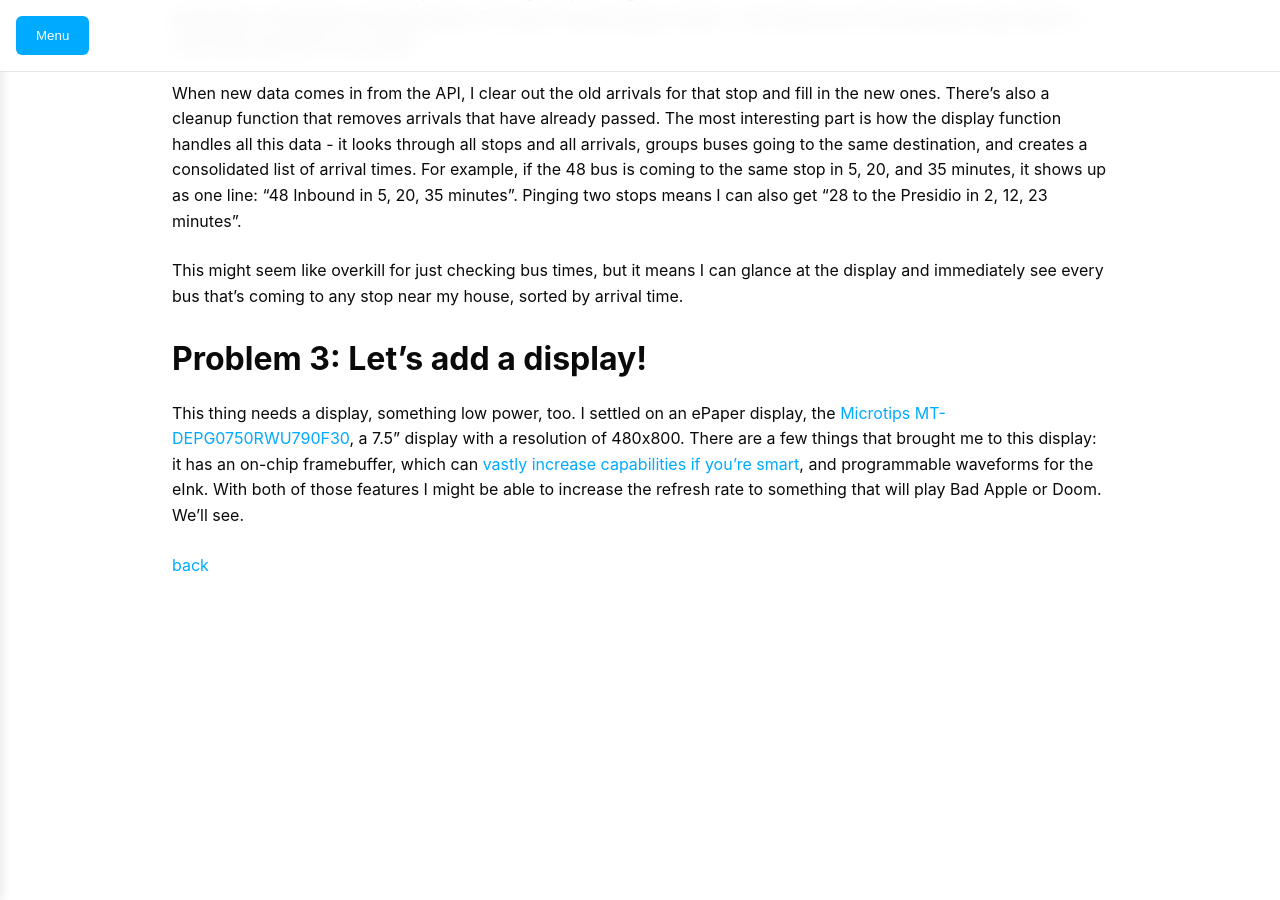
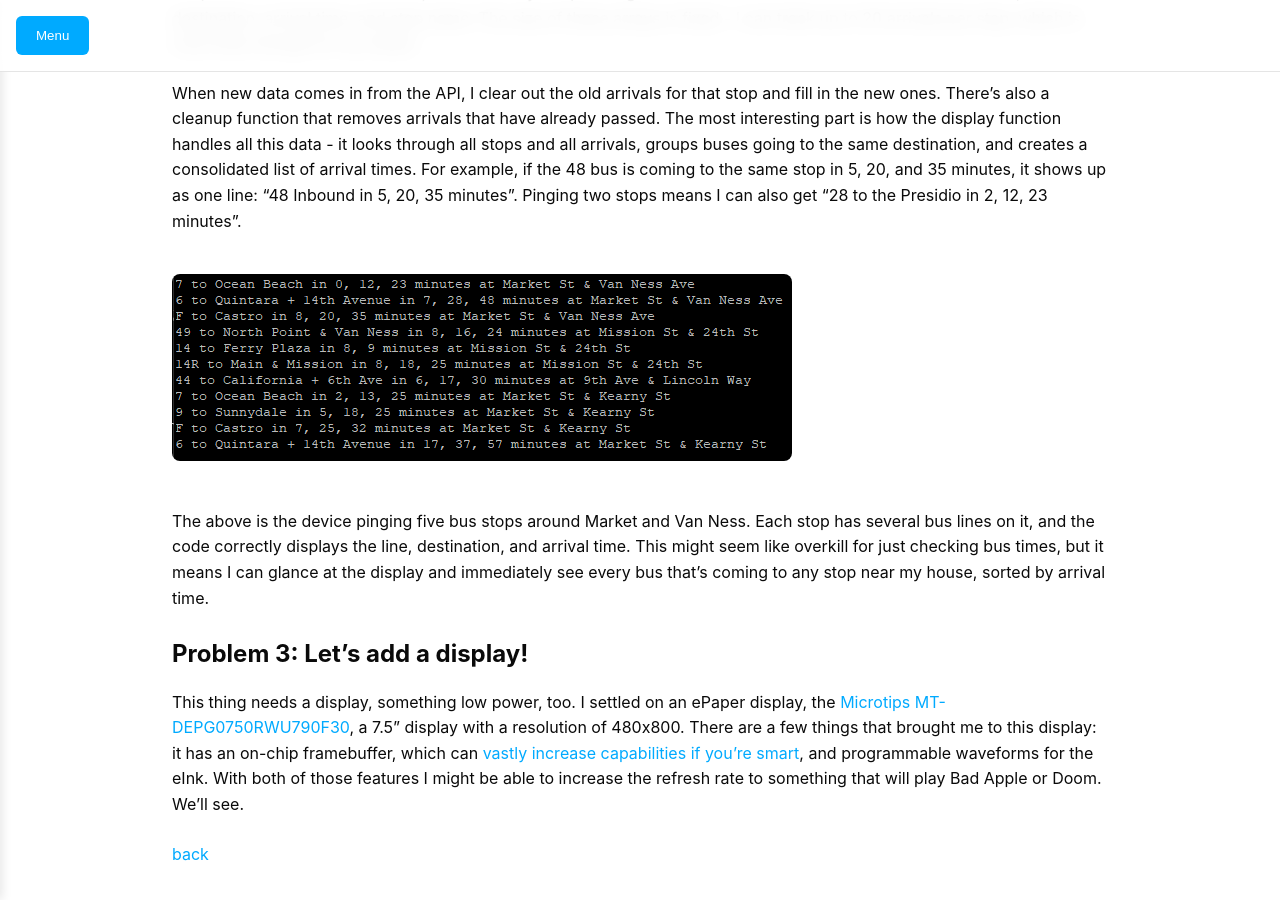
Before and after one commit to bbenchoff/bbenchoff.github.io, a Jekyll site: the page built from pages/BusTideDisplay.md, in a window 1280 px wide and 900 px high, scrolled down 1971 px. Built offline with Jekyll 4.4.1, drawn with Linux system fonts in a browser that asks for light colours; our own code applies the rules of GitHub Pages for plain Markdown files; before the commit the page ends 2605 px from its top, so only the background shows below that; some of the changed text lies outside the part shown.

Commit message:
added bus schedule

```diff
--- a/pages/BusTideDisplay.md
+++ b/pages/BusTideDisplay.md
@@ -16,8 +16,8 @@
 
 But there are a few problems:
 
-- The 511.org API *only* works with HTTPS
-- The API only gives me gzipped JSON. I need to decompress this on the device.
+- The 511.org API *only* works with HTTPS.
+- The API *only* gives me gzipped JSON. I need to decompress this on the device.
 - I need to do this on an embedded device. I'm using a Pi Pico2W, simply because that's the bullshit I'm currently on.
 
 ## Problem 1: HTTPS and Decompressing JSON
@@ -40,9 +40,11 @@
 
 When new data comes in from the API, I clear out the old arrivals for that stop and fill in the new ones. There's also a cleanup function that removes arrivals that have already passed. The most interesting part is how the display function handles all this data - it looks through all stops and all arrivals, groups buses going to the same destination, and creates a consolidated list of arrival times. For example, if the 48 bus is coming to the same stop in 5, 20, and 35 minutes, it shows up as one line: "48 Inbound in 5, 20, 35 minutes". Pinging two stops means I can also get "28 to the Presidio in 2, 12, 23 minutes".
 
-This might seem like overkill for just checking bus times, but it means I can glance at the display and immediately see every bus that's coming to any stop near my house, sorted by arrival time.
+![Getting the bus displays for five bus stops around Market and Van Ness](/images/MuniBusses.png)
 
-# Problem 3: Let's add a display!
+The above is the device pinging five bus stops around Market and Van Ness. Each stop has several bus lines on it, and the code correctly displays the line, destination, and arrival time. This might seem like overkill for just checking bus times, but it means I can glance at the display and immediately see every bus that's coming to any stop near my house, sorted by arrival time.
+
+## Problem 3: Let's add a display!
 
 This thing needs a display, something low power, too. I settled on an ePaper display, the [Microtips MT-DEPG0750RWU790F30](https://www.mouser.com/ProductDetail/Microtips-Technology/MT-DEPG0750RWU790F30?qs=Y0Uzf4wQF3nnUJiBp%2FvOzg%3D%3D), a 7.5" display with a resolution of 480x800. There are a few things that brought me to this display: it has an on-chip framebuffer, which can [vastly increase capabilities if you're smart](https://bbenchoff.github.io/pages/dumb.html), and programmable waveforms for the eInk. With both of those features I might be able to increase the refresh rate to something that will play Bad Apple or Doom. We'll see.
 
```
Also changed, not shown: images/MuniBusses.png (added).
